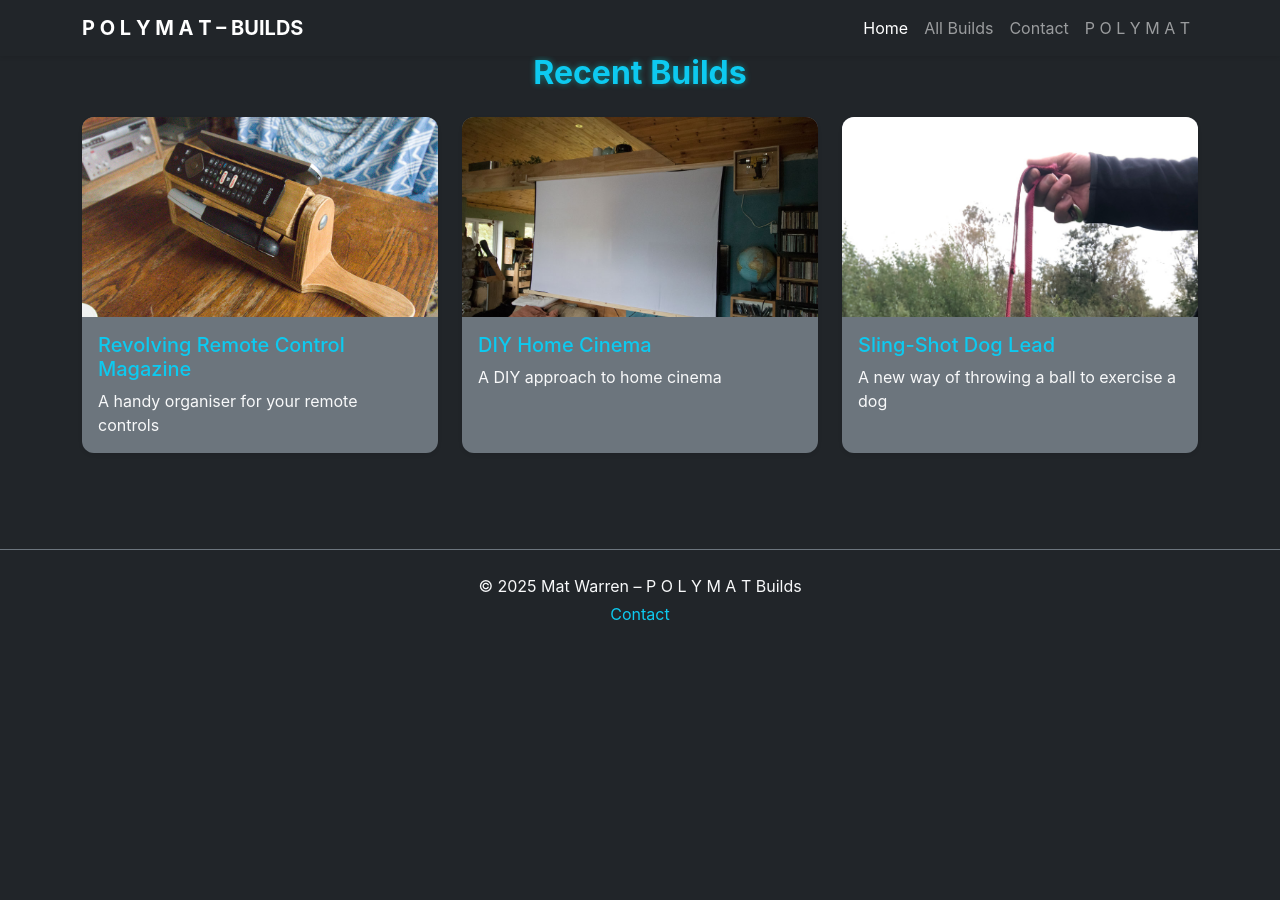
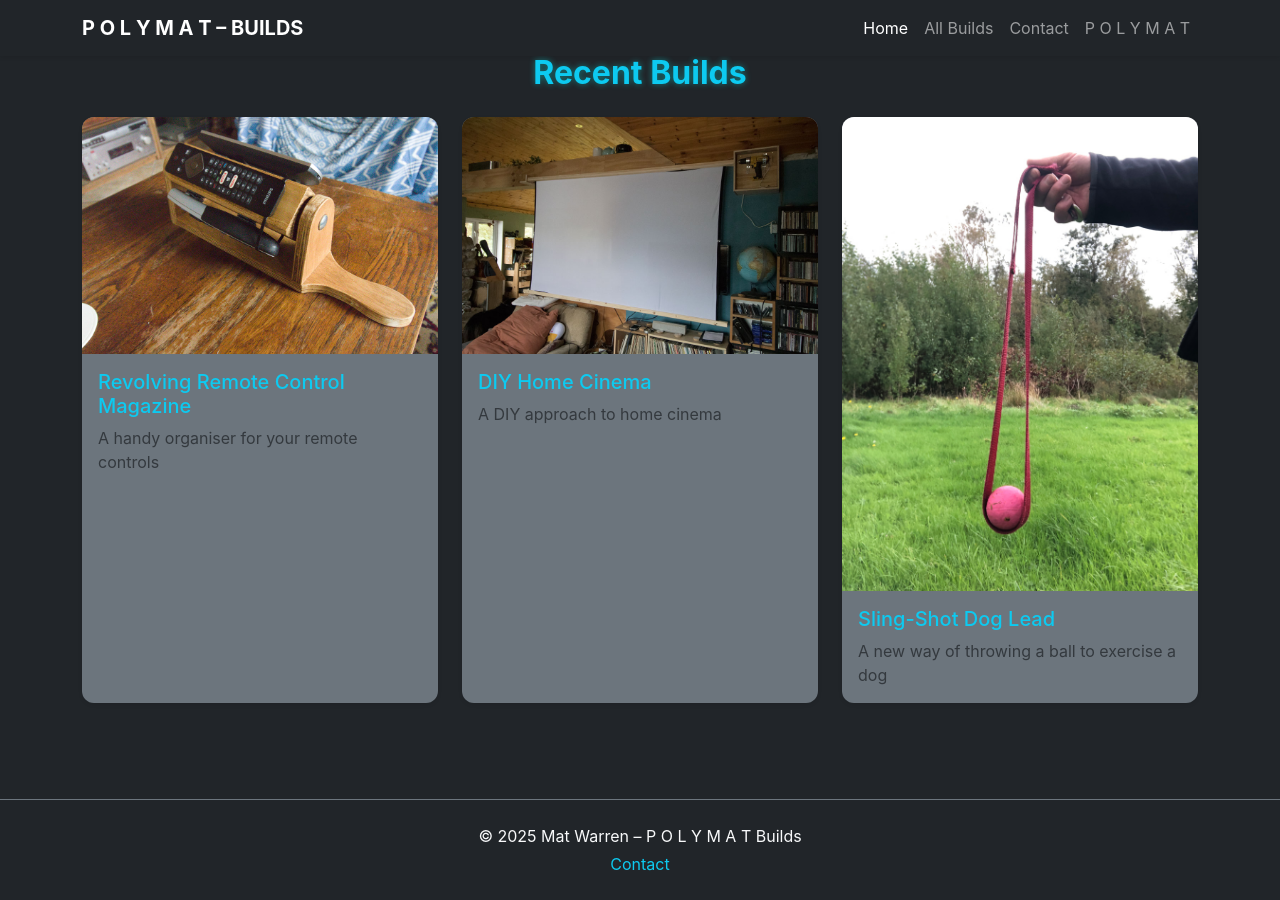
Before and after one commit to astro-mat/polymatBuilds, a Jekyll site: the page built from index.html, in a window 1280 px wide and 900 px high, scrolled down 525 px. Built offline with Jekyll 4.4.1, drawn with Linux system fonts in a browser that asks for light colours; before the commit the page ends 1175 px from its top, so only the background shows below that.

Commit message:
Change index card

```diff
--- a/index.html
+++ b/index.html
@@ -54,8 +54,8 @@
     {% assign recent = site.builds | sort: 'date' | reverse | slice: 0,3 %}
     {% for build in recent %}
       {% unless build.title == "All Builds" %}
-        <!-- <div class="col-md-4">
-          <div class="card h-100 shadow-sm border-0 bg-dark text-light">
+        <div class="col-md-4">
+          <div class="card h-100 bg-secondary text-light shadow-sm border-0 overflow-hidden">
             <a href="{{ build.url | relative_url }}" class="text-decoration-none text-light">
               {% if build.image %}
                 <img src="{{ build.image | relative_url }}" class="card-img-top" alt="{{ build.title }}">
@@ -66,22 +66,7 @@
               </div>
             </a>
           </div>
-        </div> -->
-        <div class="col-12 col-sm-6 col-lg-4 build-item" data-category="{{ build.category | downcase }}">
-        <div class="card h-100 bg-secondary text-light shadow-sm border-0 overflow-hidden">
-          <a href="{{ build.url | relative_url }}" class="text-decoration-none text-light d-block">
-            {% if build.image %}
-              <div class="card-img-wrapper">
-                <img src="{{ build.image | relative_url }}" class="img-fluid w-100" alt="{{ build.title }}">
-              </div>
-            {% endif %}
-            <div class="card-body">
-              <h5 class="card-title text-info">{{ build.title }}</h5>
-              <p class="card-text">{{ build.description }}</p>
-            </div>
-          </a>
         </div>
-      </div>
       {% endunless %}
     {% endfor %}
   </div>
```
